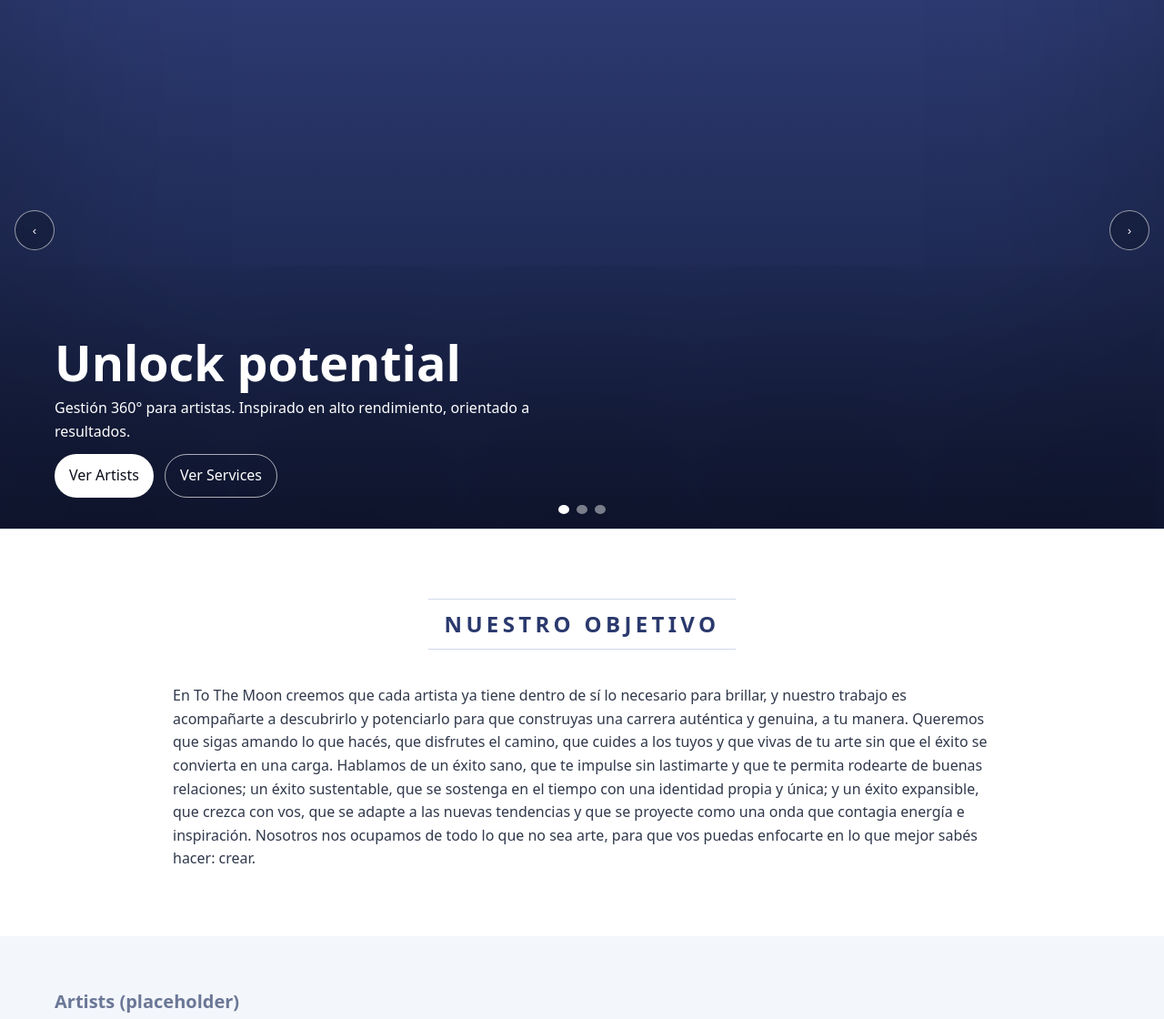
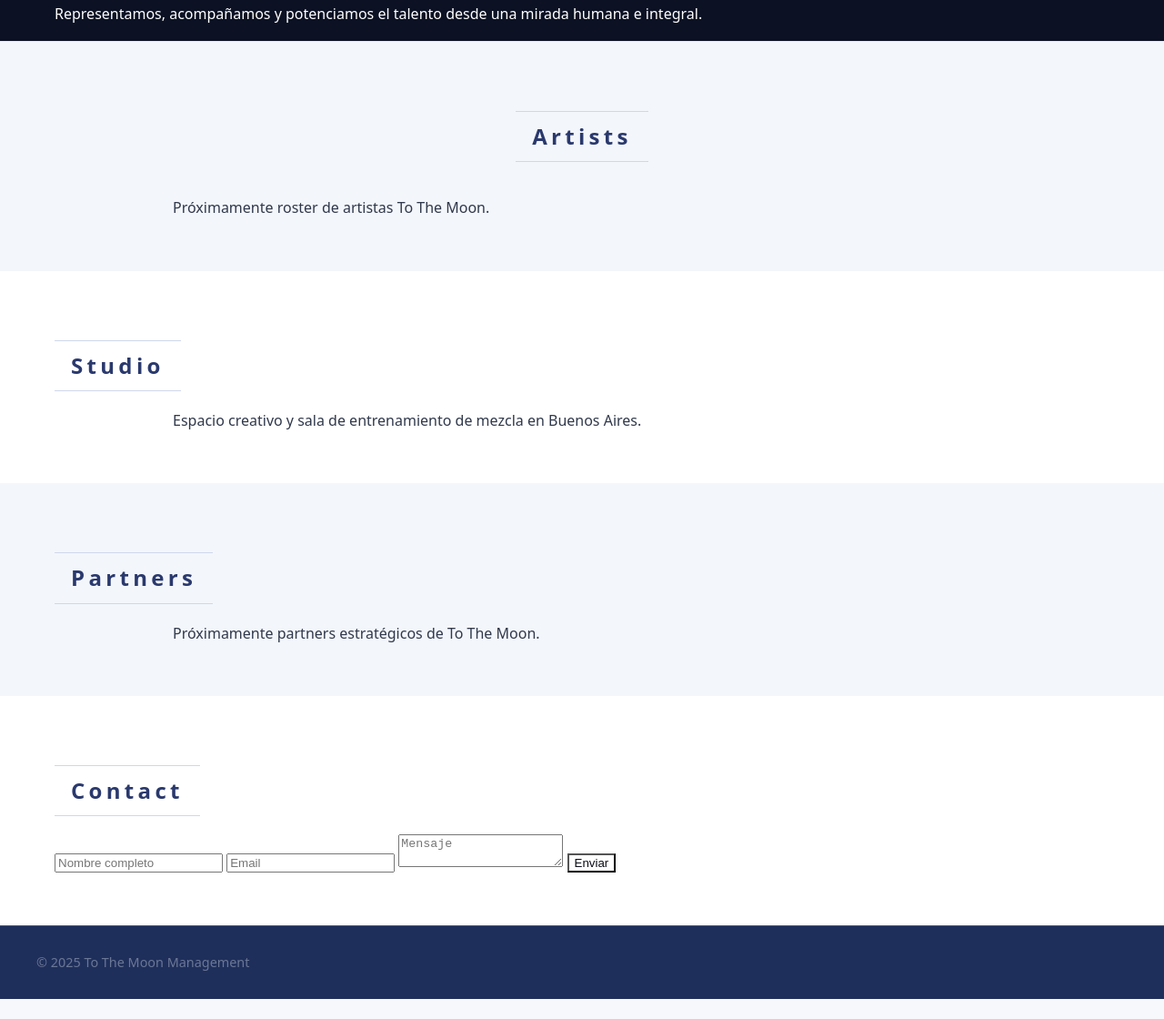
Before and after one commit to PManuelPavez/TTM-WEBSITE, a plain HTML site: page index.html in a window 1280 px wide. Shown: the part 217-1337 px from the top of the page at 91% size. After the commit the page ends 1315 px from the top, so only its background shows below. Drawn offline with Linux system fonts and the light colour scheme.

Commit message:
Update index.html

```diff
--- a/index.html
+++ b/index.html
@@ -2,12 +2,10 @@
 <html lang="es">
 <head>
   <meta charset="utf-8">
-  <title>TTM - MANAGEMENT
-  </title>
+  <title>TTM - Management</title>
   <meta name="viewport" content="width=device-width, initial-scale=1">
-  <meta name="description" content="To The Moon Management: acompañamiento holístico para artistas.">
+  <meta name="description" content="Management artístico integral — To The Moon Management.">
   <meta name="theme-color" content="#1f2f5b">
-  <meta http-equiv="Content-Security-Policy" content="default-src 'self'; img-src 'self' data:; style-src 'self' 'unsafe-inline'; script-src 'self'; base-uri 'self'; form-action 'self';">
   <link rel="stylesheet" href="styles.css">
 </head>
 <body class="no-js">
@@ -15,7 +13,6 @@
 
   <!-- HEADER -->
   <header class="site-header" role="banner">
-    <!-- Banda superior (logo centrado) -->
     <div class="brandbar">
       <div class="container brandbar-inner">
         <a href="#home" class="brand" aria-label="TTM inicio">
@@ -25,7 +22,6 @@
       </div>
     </div>
 
-    <!-- Barra de pestañas debajo del logo -->
     <div class="tabsbar" role="navigation" aria-label="Principal">
       <div class="container tabsbar-inner">
         <button id="navToggle" class="nav-toggle" aria-expanded="false" aria-controls="navTabs">
@@ -35,9 +31,9 @@
         <ul id="navTabs" class="nav-tabs" role="tablist">
           <li><a href="#home" data-link aria-current="page">Home</a></li>
           <li><a href="#artists" data-link>Artists</a></li>
-          <li><a href="#services.html" data-link>Services</a></li>
-          <li><a href="team.html" data-link>Team</a></li>
-          <li><a href="#studio" data-link>Studio</a></li> <!-- <- antes Hall of Fame -->
+          <li><a href="services.html">Services</a></li>
+          <li><a href="team.html">Team</a></li>
+          <li><a href="#studio" data-link>Studio</a></li>
           <li><a href="#partners" data-link>Partners</a></li>
           <li><a href="#contact" data-link>Contact</a></li>
         </ul>
@@ -45,86 +41,53 @@
     </div>
   </header>
 
+  <!-- MAIN -->
   <main id="main">
-    <!-- HERO / SLIDER -->
-    <section id="home" class="hero" aria-label="Destacados" data-section>
-      <div class="slider" data-autoplay="true" data-interval="5500" aria-roledescription="carrusel">
-        <div class="slides" id="slides" role="group" aria-live="polite">
-          <article class="slide ph ph1" aria-roledescription="slide" aria-label="Slide 1 de 3">
-            <div class="hero-caption">
-              <h1 class="display">Unlock potential</h1>
-              <p>Gestión 360° para artistas. Inspirado en alto rendimiento, orientado a resultados.</p>
-              <div class="hero-ctas">
-                <a href="#artists" class="btn btn-primary" data-link>Ver Artists</a>
-                <a href="#services" class="btn btn-outline" data-link>Ver Services</a>
-              </div>
-            </div>
-          </article>
-          <article class="slide ph ph2" aria-roledescription="slide" aria-label="Slide 2 de 3">
-            <div class="hero-caption">
-              <h2 class="display">Carreras sostenibles</h2>
-              <p>Plan, performance y marca en equilibrio para crecer sin perder identidad.</p>
-            </div>
-          </article>
-          <article class="slide ph ph3" aria-roledescription="slide" aria-label="Slide 3 de 3">
-            <div class="hero-caption">
-              <h2 class="display">Partners con propósito</h2>
-              <p>Alianzas medibles, experiencias reales, reporting claro.</p>
-            </div>
-          </article>
-        </div>
-
-        <button class="ctrl prev" aria-label="Slide anterior" data-prev>‹</button>
-        <button class="ctrl next" aria-label="Slide siguiente" data-next>›</button>
-
-        <div class="dots" role="tablist" aria-label="Paginación carrusel">
-          <button role="tab" aria-selected="true" aria-controls="slide-1" data-dot="0"></button>
-          <button role="tab" aria-selected="false" aria-controls="slide-2" data-dot="1"></button>
-          <button role="tab" aria-selected="false" aria-controls="slide-3" data-dot="2"></button>
-        </div>
+    <section id="home" class="hero">
+      <div class="container">
+        <h1 class="hero-title">Unlock Your Potential</h1>
+        <p class="hero-sub">Representamos, acompañamos y potenciamos el talento desde una mirada humana e integral.</p>
       </div>
     </section>
 
-    <!-- OUR GOAL -->
-    <section id="goal" class="section" data-section>
+    <section id="artists" class="section section-muted">
       <div class="container">
-        <header class="section-head"><h2 class="section-title">NUESTRO OBJETIVO</h2></header>
-        <div class="prose">
-          <p>En To The Moon creemos que cada artista ya tiene dentro de sí lo necesario para brillar,
-             y nuestro trabajo es acompañarte a descubrirlo y potenciarlo para que construyas una carrera auténtica y genuina, a tu manera. Queremos que sigas amando lo que hacés, que disfrutes el camino,
-             que cuides a los tuyos y que vivas de tu arte sin que el éxito se convierta en una carga. Hablamos de un éxito sano, que te impulse sin lastimarte y que te permita rodearte de buenas relaciones;
-              un éxito sustentable,
-              que se sostenga en el tiempo con una identidad propia y única; y un éxito expansible, que crezca con vos, que se adapte a las nuevas tendencias y
-            que se proyecte como una onda que contagia energía e inspiración. Nosotros nos ocupamos de todo lo que no sea arte, para que vos puedas enfocarte en lo que mejor sabés hacer: crear.
-        </div>
+        <header class="section-head">
+          <h2 class="section-title">Artists</h2>
+        </header>
+        <p class="prose">Próximamente roster de artistas To The Moon.</p>
       </div>
     </section>
 
-    <!-- PLACEHOLDERS (con data-section para pestaña activa) -->
-    <section id="artists" class="section section-muted" data-section><div class="container"><h3 class="h3 muted">Artists (placeholder)</h3></div></section>
-    <section id="services" class="section" data-section><div class="container"><h3 class="h3 muted">Services (placeholder)</h3></div></section>
-    <section id="team" class="section section-muted" data-section>
-  <div class="container">
-    <header class="section-head">
-      <h2 class="section-title">TEAM</h2>
-    </header>
-    <div id="teamGrid" class="grid cards"></div>
-  </div>
-</section>
+    <section id="studio" class="section">
+      <div class="container">
+        <h2 class="section-title">Studio</h2>
+        <p class="prose">Espacio creativo y sala de entrenamiento de mezcla en Buenos Aires.</p>
+      </div>
+    </section>
 
-    <section id="studio" class="section" data-section><div class="container"><h3 class="h3 muted">Studio (placeholder)</h3></div></section>
-    <section id="partners" class="section section-muted" data-section><div class="container"><h3 class="h3 muted">Partners (placeholder)</h3></div></section>
-    <section id="contact" class="section" data-section><div class="container"><h3 class="h3 muted">Contact (placeholder)</h3></div></section>
+    <section id="partners" class="section section-muted">
+      <div class="container">
+        <h2 class="section-title">Partners</h2>
+        <p class="prose">Próximamente partners estratégicos de To The Moon.</p>
+      </div>
+    </section>
+
+    <section id="contact" class="section">
+      <div class="container">
+        <h2 class="section-title">Contact</h2>
+        <form id="contactForm" class="form">
+          <input type="text" name="name" placeholder="Nombre completo" required>
+          <input type="email" name="email" placeholder="Email" required>
+          <textarea name="message" placeholder="Mensaje" required></textarea>
+          <button type="submit" class="btn-primary">Enviar</button>
+        </form>
+      </div>
+    </section>
   </main>
 
-  <!-- FOOTER -->
   <footer class="site-footer">
     <div class="container footer-grid">
-      <div class="social">
-        <a href="#" aria-label="Email" class="soc">✉️</a>
-        <a href="#" aria-label="Instagram" class="soc">◎</a>
-        <a href="#" aria-label="X/Twitter" class="soc">𝕏</a>
-      </div>
       <p class="small muted">© <span id="year"></span> To The Moon Management</p>
     </div>
   </footer>
```
